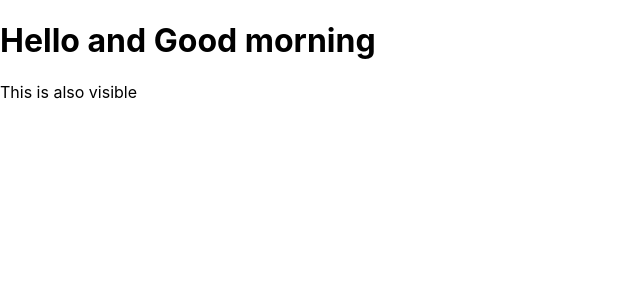
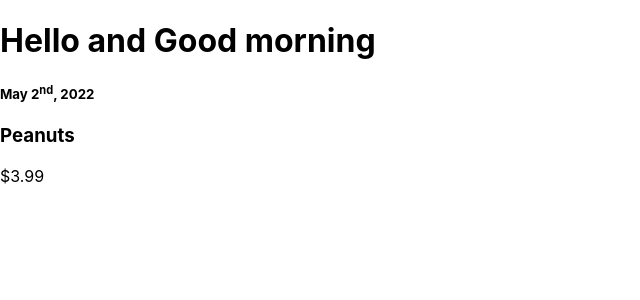
Before and after one commit to KramStyles/react_1, a React (Create React App) app: page / in a window 1280 px wide. Shown: the top 300 px of the page, without its empty margins (0-640 px from the left). Built offline with nearby package versions, Linux system fonts and the light colour scheme.

Commit message:
added expensesitem.css

```diff
--- a/src/App.js
+++ b/src/App.js
@@ -1,8 +1,10 @@
+import ExpenseItem from "./components/ExpenseItem";
+
 function App() {
     return (
         <div>
             <h1>Hello and Good morning</h1>
-            <p>This is also visible</p>
+            <ExpenseItem/>
         </div>
     );
 }
--- a/src/components/ExpenseItem.js
+++ b/src/components/ExpenseItem.js
@@ -0,0 +1,15 @@
+import './ExpenseItem.css';
+
+function ExpenseItem() {
+    return (
+        <div>
+            <h5>May 2<sup>nd</sup>, 2022</h5>
+            <div>
+                <h3>Peanuts</h3>
+                <p>$3.99</p>
+            </div>
+        </div>
+    );
+}
+
+export default ExpenseItem;
```
Also changed, not shown: src/components/ExpenseItem.css (added).
